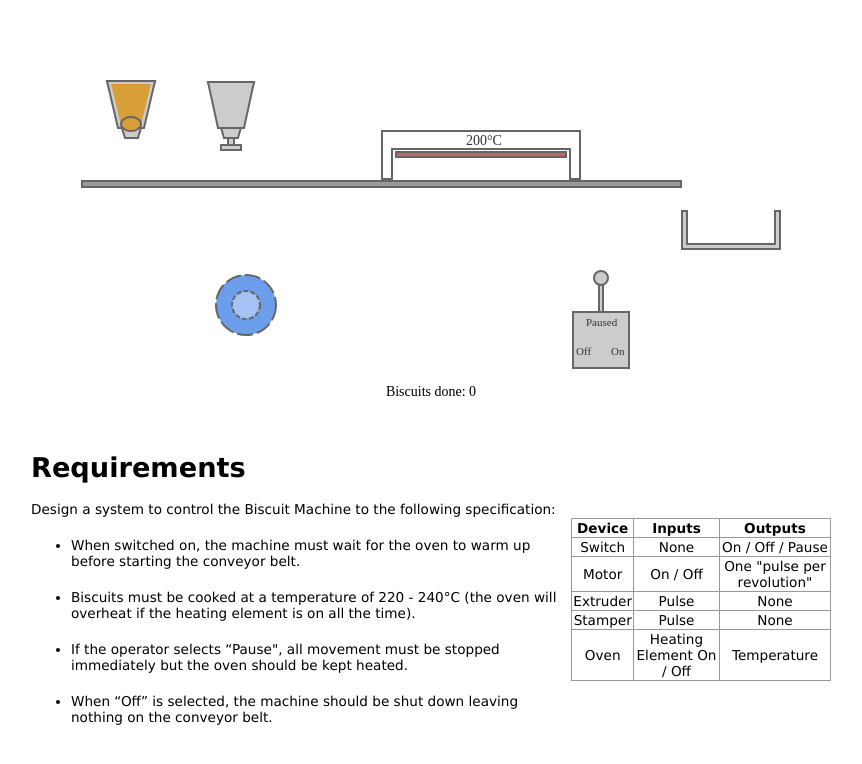
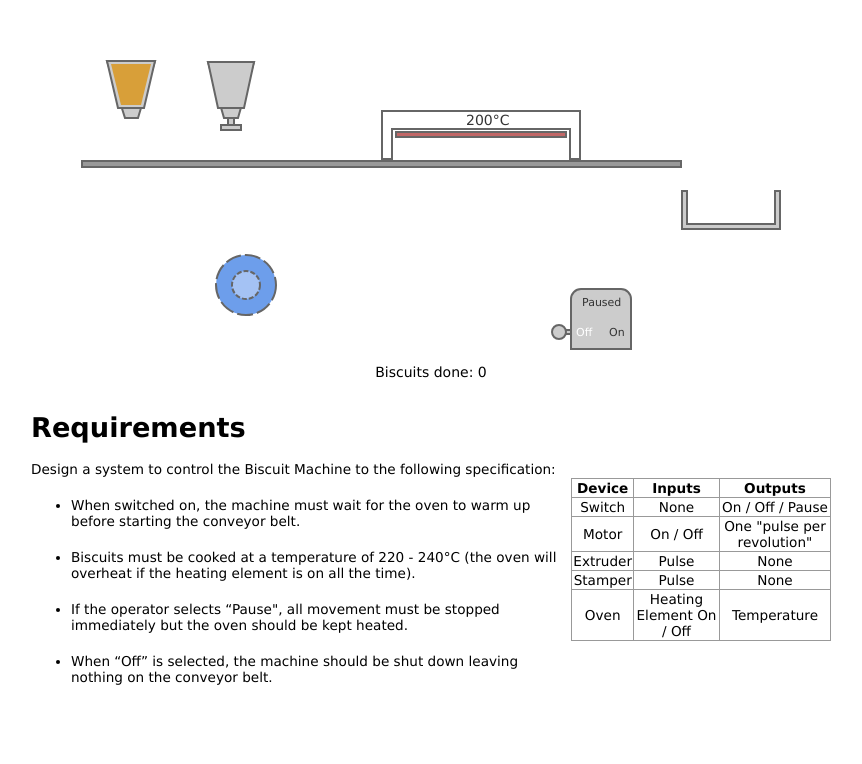
Before and after one commit to mystoev/biscuit-machine, a Vue app: page / in a window 1280 px wide. Shown: the top 764 px of the page, without its empty margins (209-1071 px from the left). Built offline with nearby package versions, Linux system fonts and the light colour scheme.

Commit message:
Requirements implemented. Bugs fixed. Cleaned up the code a bit

```diff
--- a/src/App.vue
+++ b/src/App.vue
@@ -20,13 +20,15 @@ export default {
 
 <style>
   #app {
+      font-family: Verdana, Geneva, Tahoma, sans-serif;
       -webkit-font-smoothing: antialiased;
       -moz-osx-font-smoothing: grayscale;
       text-align: center;
       margin-top: 60px;
   }
 
-.component-root {
-  display: inline-block;
+  .svg-common {
+      width: 100px;
+      height: 100px;
   }
 </style>
--- a/src/components/Biscuit.vue
+++ b/src/components/Biscuit.vue
@@ -1,21 +1,24 @@
 <template>
     <div class="biscuit">
-        <svg class="svg-cookie" version="1.1" xmlns="http://www.w3.org/2000/svg" xmlns:xlink="http://www.w3.org/1999/xlink" x="0px" y="0px"
-            viewBox="0 0 100 16" xml:space="preserve">
+        <svg version="1.1" xmlns="http://www.w3.org/2000/svg" xmlns:xlink="http://www.w3.org/1999/xlink" xml:space="preserve"
+            class="svg-cookie" viewBox="0 0 100 16">
 
-            <ellipse v-if="state == 'raw'" fill="#D89F39" stroke-width="2" stroke="#666"
+            <ellipse v-if="state == 'raw'" fill="#D89F39"
                  cx="50" cy="8" rx="10" ry="7" />
 
-            <ellipse v-else-if="state == 'formed'" fill="#D89F39" stroke-width="2" stroke="#666"
+            <ellipse v-else-if="state == 'stamped'" fill="#D89F39" class="biscuit-stamped"
                  cx="50" cy="10" rx="20" ry="5" />
 
-            <ellipse v-else-if="state == 'enteredOven'" fill="#C78021" stroke-width="2" stroke="#666"
+            <ellipse v-else-if="state == 'formed'" fill="#D89F39"
                  cx="50" cy="10" rx="20" ry="5" />
 
-            <ellipse v-else-if="state == 'cooking'" fill="#B9670C" stroke-width="2" stroke="#666"
+            <ellipse v-else-if="state == 'enteredOven'" fill="#C78021"
                  cx="50" cy="10" rx="20" ry="5" />
 
-            <ellipse v-else-if="state == 'done'" fill="#B45F06" stroke-width="2" stroke="#666"
+            <ellipse v-else-if="state == 'cooking'" fill="#B9670C"
+                 cx="50" cy="10" rx="20" ry="5" />
+
+            <ellipse v-else-if="state == 'done'" fill="#B45F06"
                 cx="50" cy="10" rx="20" ry="5" />
         </svg>
     </div>
@@ -44,7 +47,19 @@ export default {
        width: 100px;
    }
 
-   ellipse {
-       transition: fill 1s;
+   .svg-cookie ellipse {
+        transition: fill 1s;
+        stroke-width: 2px;
+        stroke: #666;
    }
+
+   .biscuit-stamped {
+       animation-name: example;
+       animation-duration: 1s;
+   }
+   @keyframes example {
+        0%   {cy: 8px;  rx: 10px; ry: 7px;}
+        95%  {cy: 8px;  rx: 10px; ry: 7px;}
+        100% {cy: 10px; rx: 20px; ry: 5px;}
+    }
 </style>
--- a/src/components/BiscuitMachine.vue
+++ b/src/components/BiscuitMachine.vue
@@ -3,7 +3,7 @@
         <div class="conveyor-components">
             <Extruder />
             <Stamper />
-            <Oven v-bind:sensorLowLimit="220" v-bind:sensorHighLimit="240" class="oven-position"/>
+            <Oven v-bind:heaterSensor="{ low: 220, high: 240 }" class="oven-position"/>
         </div>
 
         <div class="biscuits-container">
@@ -34,26 +34,6 @@ import MachineSwitch from './MachineSwitch'
 
 export default {
     name: 'BiscuitMachine',
-    created: function() {
-        window.eventHub.$on("switch-changed", this.switchChanged);
-        window.eventHub.$on("oven-ready", this.ovenReady);
-        window.eventHub.$on("motor-pulse", this.motorPulse);
-        window.eventHub.$on("biscuit-done", this.biscuitDone);
-        window.eventHub.$on("oven-start", () => { this.isOvenStopped = false; });
-        window.eventHub.$on("oven-stop", () => { this.isOvenStopped = true; });
-
-        this.biscuits.push({ id: Math.random(), state: "raw", position: 0 });
-    },
-    data: function() {
-        return {
-            biscuitsDone: 0,
-            motorFrequency: 1,
-            biscuits: [],
-            isStopped: false,
-            isPaused: false,
-            isOvenStopped: true
-        }
-    },
     components: {
         Extruder,
         Stamper,
@@ -63,76 +43,75 @@ export default {
         Motor,
         MachineSwitch
     },
-    methods: {
-        startMachine: function() {
-            if (this.isStopped) {
-                this.isStopped = false;
+    created: function() {
+        window.eventHub.$on("switch-changed", (state) => { this.machineState = state; });
+        window.eventHub.$on("oven-start", () => { this.ovenState = "on"; });
+        window.eventHub.$on("oven-not-ready", () => { this.ovenState = "off" });
+        window.eventHub.$on("oven-ready", () => { this.ovenState = "ready"; });
+        window.eventHub.$on("biscuit-done", () => { this.biscuitsDone++; });
 
-                if (this.isOvenStopped) {
-                    window.eventHub.$emit("oven-start");
-                }
-
-                return;
-            }
-
-            if (this.isPaused) {
-                this.isPaused = false;
-                window.eventHub.$emit("motor-start", this.motorFrequency);
-                return;
-            }
-
-            this.isStopped = false;
-            window.eventHub.$emit("oven-start");
-        },
-        pauseMachine: function() {
-            this.isPaused = true;
-            this.isStopped = false;
-            window.eventHub.$emit("motor-stop");
-        },
-        stopMachine: function() {
-            if (this.isPaused) {
-                this.isPaused = false;
-                window.eventHub.$emit("motor-start", this.motorFrequency);
-            }
-
-            this.isStopped = true;
-        },
-        switchChanged: function(evt) {
-            if (evt == "on") {
+        window.eventHub.$on("motor-pulse", this.motorPulse);
+    },
+    data: function() {
+        return {
+            biscuitsDone: 0,
+            biscuits: [],
+            machineState: "off", //on, pause
+            ovenState: "off", //on, ready
+        }
+    },
+    watch: {
+        machineState: function(newState, oldState) {
+            if (newState == "on") {
                 this.startMachine();
                 return;
             }
 
-            if (evt == "pause") {
+            if (newState == "pause") {
                 this.pauseMachine();
                 return;
             }
 
-            if (evt == "off") {
-                this.stopMachine();
+            if (newState == "off") {
+                this.stopMachine(oldState);
                 return;
             }
         },
-        ovenReady: function() {
-            window.eventHub.$emit("motor-start", this.motorFrequency);
+        ovenState: function(newState) {
+            if (newState == "ready" && this.machineState != "pause") {
+                window.eventHub.$emit("motor-start");
+            }
+        }
+    },
+    methods: {
+        startMachine: function() {
+            if (this.ovenState == "ready") {
+                window.eventHub.$emit("motor-start");
+
+            } else if (this.ovenState == "off") {
+                window.eventHub.$emit("oven-start");
+            }
+        },
+        pauseMachine: function() {
+            window.eventHub.$emit("motor-stop");
+        },
+        stopMachine: function(oldState) {
+            if (oldState == "pause" && this.ovenState == "ready") {
+                window.eventHub.$emit("motor-start");
+            }
         },
         motorPulse: function() {
-            window.eventHub.$emit("move-biscuits", this.biscuits);
 
+            window.eventHub.$emit("process-biscuits", this.biscuits);
+            window.eventHub.$emit("stamper-pulse", this.biscuits.filter(b => b.position == 2));
 
-            if (!this.isStopped) {
+            if (this.machineState != "off") {
                 window.eventHub.$emit("extruder-pulse", this.biscuits);
-            } else {
-                if(this.biscuits.length == this.biscuits.filter(b => b.position == 8).length) {
-                    window.eventHub.$emit("motor-stop");
-                    window.eventHub.$emit("oven-stop", true);
-                }
+
+            } else if (this.biscuits.length == this.biscuits.filter(b => b.position == 8).length) {
+                window.eventHub.$emit("motor-stop");
+                window.eventHub.$emit("oven-stop");
             }
-
-            window.eventHub.$emit("stamper-pulse", this.biscuits.filter(b => b.position == 2));
-        },
-        biscuitDone: function() {
-            this.biscuitsDone++;
         }
     }
 }
@@ -143,7 +122,6 @@ export default {
         position: relative;
         margin: auto;
         width: 700px;
-        padding: 20px;
         font-size: 0px;
     }
 
@@ -156,56 +134,55 @@ export default {
         margin-left: 100px;
     }
 
-    .svg-common {
-        display: inline-block;
-        width: 100px;
-        height: 100px;
-    }
-
     .biscuits-container {
+        z-index: -1;
         position:absolute;
         top: 106px;
     }
 
     .biscuit-position-0 {
         left: 0px;
-        top: -50px;
+        top: -75px;
     }
 
     .biscuit-position-1 {
         left: 0px;
-        top: 0px;
+        top: -20px;
     }
 
     .biscuit-position-2 {
         left: 100px;
+        top: -20px;
     }
 
     .biscuit-position-3 {
         left: 200px;
+        top: -20px;
     }
 
     .biscuit-position-4 {
         left: 300px;
-        top: 0px;
+        top: -20px;
     }
 
     .biscuit-position-5 {
         left: 400px;
+        top: -20px;
     }
 
     .biscuit-position-6 {
         left: 500px;
+        top: -20px;
     }
 
     .biscuit-position-7 {
         left: 600px;
-        top: 0px;
+        top: -20px;
     }
 
     .biscuit-position-8 {
         left: 600px;
-        top: 62px;
+        top: 42px;
     }
 
     .conveyor-controls {
--- a/src/components/Extruder.vue
+++ b/src/components/Extruder.vue
@@ -1,36 +1,11 @@
 <template>
     <div class="component-root">
-        <svg class="svg-common" version="1.1" xmlns="http://www.w3.org/2000/svg" xmlns:xlink="http://www.w3.org/1999/xlink" x="0px" y="0px"
-            viewBox="0 0 100 100" xml:space="preserve">
+        <svg version="1.1" xmlns="http://www.w3.org/2000/svg" xmlns:xlink="http://www.w3.org/1999/xlink" xml:space="preserve"
+            class="svg-common" viewBox="0 0 100 100">
 
-            <ellipse  fill="#D89F39" stroke-width="2" stroke="#666" cx="50" cy="45" rx="7" ry="10" >
-                <!-- <animate id="extrudeBiscuitAnimation"
-                        begin="indefnite"
-                        attributeName="cy"
-                        dur="1s"
-                        values="45; 94;"
-                        repeatCount="1"
-                        />
-                <animate id="extrudeBiscuitAnimation2"
-                        begin="indefnite"
-                        attributeName="rx"
-                        dur="1s"
-                        values="7; 10;"
-                        repeatCount="1"
-                        />
-                <animate id="extrudeBiscuitAnimation3"
-                        begin="indefnite"
-                        attributeName="ry"
-                        dur="1s"
-                        values="10; 7;"
-                        repeatCount="1"
-                        /> -->
-            </ellipse>
-
-            <polygon points="26 1, 74 1, 57 58, 44 58" stroke="#666" fill="#CCC" stroke-width="2"/>
-            <polygon points="26 1, 74 1, 63 48, 37 48" stroke="#666" fill="#CCC" stroke-width="2"/>
-            <polygon points="30 4, 70 4, 60 45, 40 45" fill="#D89F39"/>
-
+            <polygon class="extruder-part" points="26 1, 74 1, 57 58, 44 58" />
+            <polygon class="extruder-part" points="26 1, 74 1, 63 48, 37 48" />
+            <polygon class="extruder-liquid" points="30 4, 70 4, 60 45, 40 45"/>
 
         </svg>
     </div>
@@ -44,24 +19,27 @@ export default {
     },
     methods: {
         pulse: function(biscuits) {
-            biscuits.push({ id: Math.random(), state: "raw", position: 0 });
-            // var animationElement = document.getElementById("extrudeBiscuitAnimation");
-            // var animationElement2 = document.getElementById("extrudeBiscuitAnimation2");
-            // var animationElement3 = document.getElementById("extrudeBiscuitAnimation3");
+            var newBiscuit = {
+                id: Math.random(),
+                state: "raw",
+                position: 0
+            };
 
-            // animationElement.beginElement();
-            // animationElement2.beginElement();
-            // animationElement3.beginElement();
-
-            // animationElement.removeEventListener("endEvent", this.pulsed)
-            // animationElement.addEventListener("endEvent", this.pulsed);
-        },
-        pulsed: function() {
-            // window.eventHub.$emit("extruder-pulsed");
+            biscuits.push(newBiscuit);
         }
     }
 }
 </script>
 
 <style>
+    .extruder-part {
+        stroke: #666;
+        stroke-width: 2;
+        fill: #CCC;
+    }
+
+    .extruder-liquid {
+        fill: #D89F39;
+    }
+
 </style>
--- a/src/components/MachineSwitch.vue
+++ b/src/components/MachineSwitch.vue
@@ -1,19 +1,22 @@
 <template>
     <div class="component-root">
-        <svg class="svg-common" version="1.1" xmlns="http://www.w3.org/2000/svg" xmlns:xlink="http://www.w3.org/1999/xlink" x="0px" y="0px"
-            viewBox="0 0 100 100" xml:space="preserve">
+        <svg version="1.1" xmlns="http://www.w3.org/2000/svg" xmlns:xlink="http://www.w3.org/1999/xlink" xml:space="preserve"
+            class="svg-common" viewBox="0 0 100 100">
 
-            <g>
-                <rect x="48" y="10" width="4" height="75" fill="#CCC" stroke-width="2" stroke="#666"/>
-                <polygon points="22 42, 78 42, 78 98, 22 98" fill="#CCC" stroke-width="2" stroke="#666"/>
-                <circle cx="50" cy="8" r="7" fill="#CCC" stroke-width="2" stroke="#666"/>
-            </g>
-            <g>
-                <text v-on:click="switching('on')" x="60" y="85" font-size="11px" fill="#333">On</text>
-                <text v-on:click="switching('off')" x="25" y="85" font-size="11px" fill="#333">Off</text>
-                <text v-on:click="switching('pause')" x="35" y="56" font-size="11px" fill="#333">Paused</text>
-            </g>
+            <rect v-if="state == 'pause'" class="switch-handle-bar" x="48" y="25" width="4" height="75" />
+            <circle v-if="state == 'pause'" class="switch-handle" cx="50" cy="25" r="7"/>
 
+            <rect v-if="state == 'on'" class="switch-handle-bar" x="48" y="80" width="40" height="4" />
+            <circle v-if="state == 'on'" class="switch-handle" cx="92" cy="82" r="7"/>
+
+            <rect v-if="state == 'off'" class="switch-handle-bar" x="6" y="80" width="40" height="4" />
+            <circle v-if="state == 'off'" class="switch-handle" cx="8" cy="82" r="7"/>
+
+            <path class="switch-body" d="M50,39 h20 a10,10 0 0 1 10,10 v50 h-60 v-50 a10,10 0 0 1 10,-10 z" />
+
+            <text class="switch-text" v-bind:fill="fillText('on')" v-on:click="switching('on')" x="58" y="86">On</text>
+            <text class="switch-text" v-bind:fill="fillText('off')" v-on:click="switching('off')" x="25" y="86">Off</text>
+            <text class="switch-text" v-bind:fill="fillText('pause')" v-on:click="switching('pause')" x="31" y="56">Paused</text>
         </svg>
     </div>
 </template>
@@ -30,6 +33,13 @@ export default {
         stateProp: String
     },
     methods: {
+        fillText: function(state) {
+            if (this.state == state) {
+                return "white";
+            }
+
+            return "#333";
+        },
         switching: function(newState) {
             if (this.state == newState) {
                 return;
@@ -44,5 +54,29 @@ export default {
 </script>
 
 <style>
+    .switch-handle {
+        stroke-width: 2px;
+        fill: #CCC;
+        stroke: #666;
+    }
 
+    .switch-handle-bar {
+        fill: #CCC;
+        stroke-width: 2px;
+        stroke: #666;
+    }
+
+    .switch-body {
+        stroke-width: 2px;
+        fill: #CCC;
+        stroke: #666;
+    }
+
+    .switch-text {
+        font-size: 11px;
+    }
+
+    .switch-text:hover {
+        fill: #6D9EEB;
+    }
 </style>
--- a/src/components/Motor.vue
+++ b/src/components/Motor.vue
@@ -1,8 +1,8 @@
 <template>
     <div class="component-root">
-        <svg class="svg-motor" version="1.1" xmlns="http://www.w3.org/2000/svg" xmlns:xlink="http://www.w3.org/1999/xlink" x="0px" y="0px"
-            viewBox="0 0 80 80" xml:space="preserve">
-            <circle cx="35" cy="35" r="30" stroke="#666" fill="#6D9EEB" stroke-width="2" stroke-dasharray="16 4">
+        <svg version="1.1" xmlns="http://www.w3.org/2000/svg" xmlns:xlink="http://www.w3.org/1999/xlink" xml:space="preserve"
+            class="svg-motor" viewBox="0 0 80 80">
+            <circle class="motorRotor" cx="35" cy="35" r="30">
                 <animateTransform id="motorRotator"
                     begin="indefnite"
                     attributeName="transform"
@@ -13,7 +13,7 @@
                     to="360 35 35"
                     repeatCount="indefinite" />
             </circle>
-            <circle cx="35" cy="35" r="14" stroke="#666" fill="#A4C2F4" stroke-width="2" stroke-dasharray="5 2"/>
+            <circle class="motorStator" cx="35" cy="35" r="14" />
         </svg>
     </div>
 </template>
@@ -23,7 +23,8 @@ export default {
     name: 'Motor',
     data: function() {
         return {
-            intervalHook: new Function()
+            intervalHook: new Function(),
+            state: "off"
         }
     },
     created: function() {
@@ -31,16 +32,25 @@ export default {
         window.eventHub.$on("motor-stop", this.off);
     },
     methods: {
-        on: function(frequency) {
+        on: function() {
+            if (this.state == "on") {
+                return;
+            }
+
+            this.state = "on";
             document.getElementById("motorRotator").beginElement();
 
             this.intervalHook = setInterval(function() {
                 window.eventHub.$emit("motor-pulse");
-            }, 1000 / frequency);
+            }, 1000);
         },
         off: function() {
+            if (this.state == "off") {
+                return;
+            }
+
+            this.state = "off";
             document.getElementById("motorRotator").endElement();
-
             clearInterval(this.intervalHook);
         }
     }
@@ -53,4 +63,18 @@ export default {
         width: 80px;
         height: 80px;
     }
+
+    .motorRotor {
+        stroke-width: 2px;
+        stroke-dasharray: 16 4;
+        stroke: #666;
+        fill: #6D9EEB;
+    }
+
+    .motorStator {
+        stroke-width: 2px;
+        stroke-dasharray: 5 2;
+        stroke: #666;
+        fill: #A4C2F4;
+    }
 </style>
--- a/src/components/Oven.vue
+++ b/src/components/Oven.vue
@@ -1,11 +1,11 @@
 <template>
     <div class="component-root">
-        <svg class="svg-oven" version="1.1" xmlns="http://www.w3.org/2000/svg" xmlns:xlink="http://www.w3.org/1999/xlink" x="0px" y="0px"
-            viewBox="0 0 200 50" enable-background="new 0 0 100 100" xml:space="preserve">
+        <svg version="1.1" xmlns="http://www.w3.org/2000/svg" xmlns:xlink="http://www.w3.org/1999/xlink" xml:space="preserve"
+            class="svg-oven" viewBox="0 0 200 50">
 
-            <polygon points="1 1, 199 1, 199 49, 189, 49, 189, 19, 11 19, 11 49, 1 49" stroke="#666" fill="#fff" stroke-width="2"/>
-            <polygon points="15 22, 185 22, 185 27, 15 27" stroke="#666" fill="#C16666" stroke-width="2"/>
-            <text x="85" y="15" font-size="14px" fill="#333">{{temperature}}°C</text>
+            <polygon class="oven-body" points="1 1, 199 1, 199 49, 189, 49, 189, 19, 11 19, 11 49, 1 49" />
+            <polygon class="oven-header" points="15 22, 185 22, 185 27, 15 27"/>
+            <text class="oven-display" x="85" y="15">{{temperature}}°C</text>
 
         </svg>
     </div>
@@ -17,75 +17,51 @@ export default {
     data: function() {
         return {
             temperature: 200,
+            temperatureDelta: 1,
 
             warmUpHook: new Function(),
             coolDownHook: new Function(),
-            ovenReadyEmitted: false,
-            index: 1
+            ovenReadyEmitted: false
         }
     },
     created: function() {
         window.eventHub.$on("oven-start", this.on);
-        window.eventHub.$on("oven-stop", this.off);
+        window.eventHub.$on("oven-stop", this.stop);
+
+        window.eventHub.$on("oven-heat", this.on);
+        window.eventHub.$on("oven-cool", this.off);
 
     },
     props: {
         sensorLowLimit: Number,
-        sensorHighLimit: Number
+        sensorHighLimit: Number,
+        heaterSensor: Object
     },
-    // watch: {
-    //     temperature: function(newTemperature, oldTemperature) {
-    //         console.log(newTemperature);
-    //         console.log(oldTemperature);
-    //     }
-    // },
     methods: {
         on: function() {
-
             var that = this;
             clearInterval(this.coolDownHook);
             this.warmUpHook = setInterval(function() {
                 if (that.temperature >= 350) {
                     clearInterval(this.warmUpHook);
-                    that.temprature = "broken"
                     return;
                 }
 
-                that.temperature += that.index;
+                that.temperature += that.temperatureDelta;
 
-                if (!that.ovenReadyEmitted && that.temperature >= 220 && that.temperature <= 240) {
+                if (!that.ovenReadyEmitted && that.temperature >= that.heaterSensor.low && that.temperature <= that.heaterSensor.high) {
                     that.ovenReadyEmitted = true;
                     window.eventHub.$emit("oven-ready")
                 }
 
-                if (that.sensorHighLimit == that.temperature) {
+                if (that.heaterSensor.high == that.temperature) {
                     clearInterval(this.warmUpHook);
-                    window.eventHub.$emit("oven-stop");
+                    window.eventHub.$emit("oven-cool");
                 }
             }, 100);
         },
-
-        off: function(isManual) {
-
+        off: function() {
             var that = this;
-            if (isManual) {
-                that.ovenReadyEmitted = false;
-                clearInterval(this.coolDownHook);
-                clearInterval(this.warmUpHook);
-
-                this.coolDownHook = setInterval(function() {
-                    if (that.temperature <= 20) {
-                        clearInterval(this.coolDownHook);
-                        return;
-                    }
-
-                    that.temperature -= that.index;
-
-
-                }, 100);
-                return;
-            }
-
             clearInterval(this.warmUpHook);
             this.coolDownHook = setInterval(function() {
                 if (that.temperature <= 20) {
@@ -93,12 +69,30 @@ export default {
                     return;
                 }
 
-                that.temperature -= that.index;
+                that.temperature -= that.temperatureDelta;
 
-                    if (that.sensorLowLimit == that.temperature) {
-                        clearInterval(this.coolDownHook);
-                        window.eventHub.$emit("oven-start");
-                    }
+                if (that.heaterSensor.low == that.temperature) {
+                    clearInterval(this.coolDownHook);
+                    window.eventHub.$emit("oven-heat");
+                }
+            }, 100);
+        },
+        stop: function() {
+            var that = this;
+            that.ovenReadyEmitted = false;
+            clearInterval(this.coolDownHook);
+            clearInterval(this.warmUpHook);
+
+            this.coolDownHook = setInterval(function() {
+                if (that.temperature <= 20) {
+                    clearInterval(this.coolDownHook);
+                    return;
+                }
+
+                that.temperature -= that.temperatureDelta;
+                if (that.temperature < that.heaterSensor.low) {
+                    window.eventHub.$emit("oven-not-ready");
+                }
             }, 100);
         }
     }
@@ -111,4 +105,21 @@ export default {
         width: 200px;
         height: 50px;
     }
+
+    .oven-body {
+        stroke-width: 2px;
+        stroke: #666;
+        fill: #fff;
+    }
+
+    .oven-header {
+        stroke-width: 2px;
+        stroke: #666;
+        fill: #C16666;
+    }
+
+    .oven-display {
+        font-size: 14px;
+        fill: #333;
+    }
 </style>
--- a/src/main.js
+++ b/src/main.js
@@ -9,8 +9,4 @@ new Vue({
 }).$mount('#app')
 
 
-//Hide initial biscuit
 //Shown burnt biscuits, when paused
-//Improve switch visual style - curve the top edges
-//Improve switch functionality - be able to pull leaver; highlight the state
-//Turn the oven initial temp back to 20
```
Also changed, not shown: src/components/Conveyor.vue (+20 -6 lines), src/components/Stamper.vue (+26 -8 lines), 1 other file (tests, documents, lock files or other folders). Lines whose indentation alone changed are shown as unchanged.
